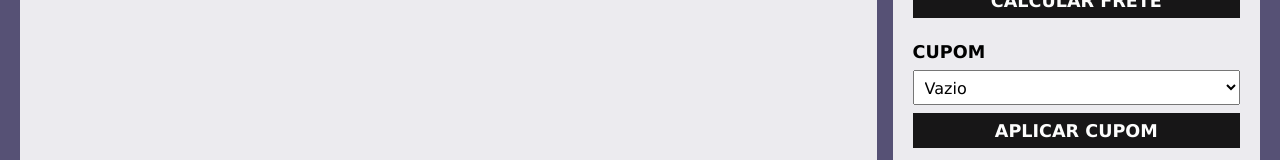
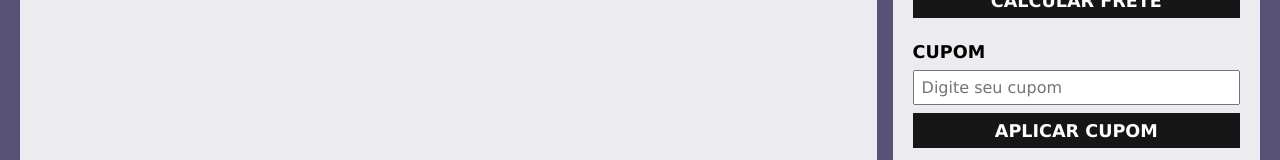
Before and after one commit to RonyAbreu/Yu-Gi-Oh-FrontEnd, a React (Vite) app: page /cart in a window 1280 px wide. Shown: the part 272-432 px from the top of the page. Built offline with nearby package versions, Linux system fonts and the light colour scheme.

Commit message:
Feat: criando estrutura do AlertBox

```diff
--- /dev/null
+++ b/src/components/alert-box/AlertBox.tsx
@@ -0,0 +1,21 @@
+import { BsCheckCircleFill, BsXCircleFill } from 'react-icons/bs';
+import styles from './AlertBox.module.css';
+import { MouseEventHandler } from 'react';
+
+type AlertProps = {
+    title: string;
+    isFail: boolean;
+}
+
+function AlertBox({ title, isFail }: AlertProps) {
+  return (
+    <div className={styles.alert_box}>
+        <div className={styles.box}>
+            <h2>{title}</h2>
+            {isFail ? <BsXCircleFill /> : <BsCheckCircleFill />}
+        </div>
+    </div>
+  );
+}
+
+export default AlertBox;
--- a/src/routes/cart/Cart.tsx
+++ b/src/routes/cart/Cart.tsx
@@ -4,6 +4,7 @@ import styles from "./Cart.module.css";
 import { useEffect, useState } from "react";
 import { useValidCep } from "../../hooks/useValidCep";
 import { useNavigate } from "react-router-dom";
+import AlertBox from "../../components/alert-box/AlertBox";
 
 type Cep = {
   cep: string;
@@ -13,6 +14,7 @@ function Cart() {
   const { cartItens, removeItem } = useCart();
   const [subtotal, setSubTotal] = useState(0);
   const { register, handleSubmit, errors } = useValidCep();
+  const [alertBox, setAlertBox] = useState(false);
 
   const [total, setTotal] = useState(0);
 
@@ -59,13 +61,22 @@ function Cart() {
     return true;
   }
 
-  function showCheckout(){
-    if(cartItens && cartItens.length > 0){
-      navigate("/checkout")
+  function showCheckout() {
+    if (cartItens && cartItens.length > 0) {
+      navigate("/checkout");
     } else {
-      alert("Insira algo no carrinho antes de prosseguir para o pagamento!")
+      setAlertBox(true);
     }
   }
+
+  if (alertBox)
+    return (
+      <AlertBox
+        title={"Insira algo no carrinho antes de prosseguir para o pagamento!"}
+        isFail={true}
+        onclickFunction={setAlertBox(false)}
+      />
+    );
 
   return (
     <div className={styles.container_cart}>
@@ -125,15 +136,13 @@ function Cart() {
 
         <label className={styles.itens_info}>
           <span>Cupom</span>
-          <select
+          <input
+            type="text"
             name="cupom"
             value={coupon}
             onChange={(e) => setCoupon(e.target.value)}
-          >
-            <option value="">Vazio</option>
-            <option value="FG">Frete Grátis</option>
-            <option value="DESC">10% de Desconto</option>
-          </select>
+            placeholder="Digite seu cupom"
+          />
           <button>Aplicar cupom</button>
         </label>
 
```
Also changed, not shown: src/components/alert-box/AlertBox.module.css (added).
